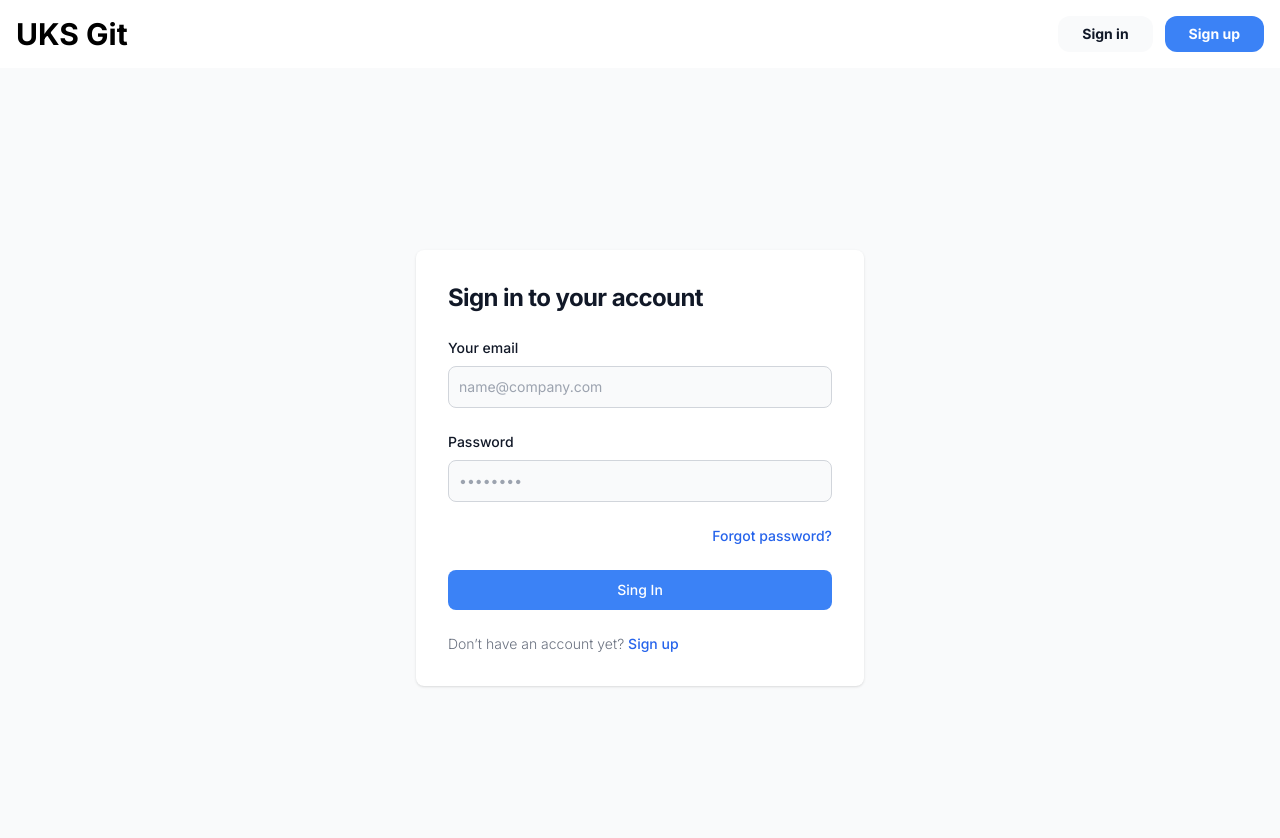
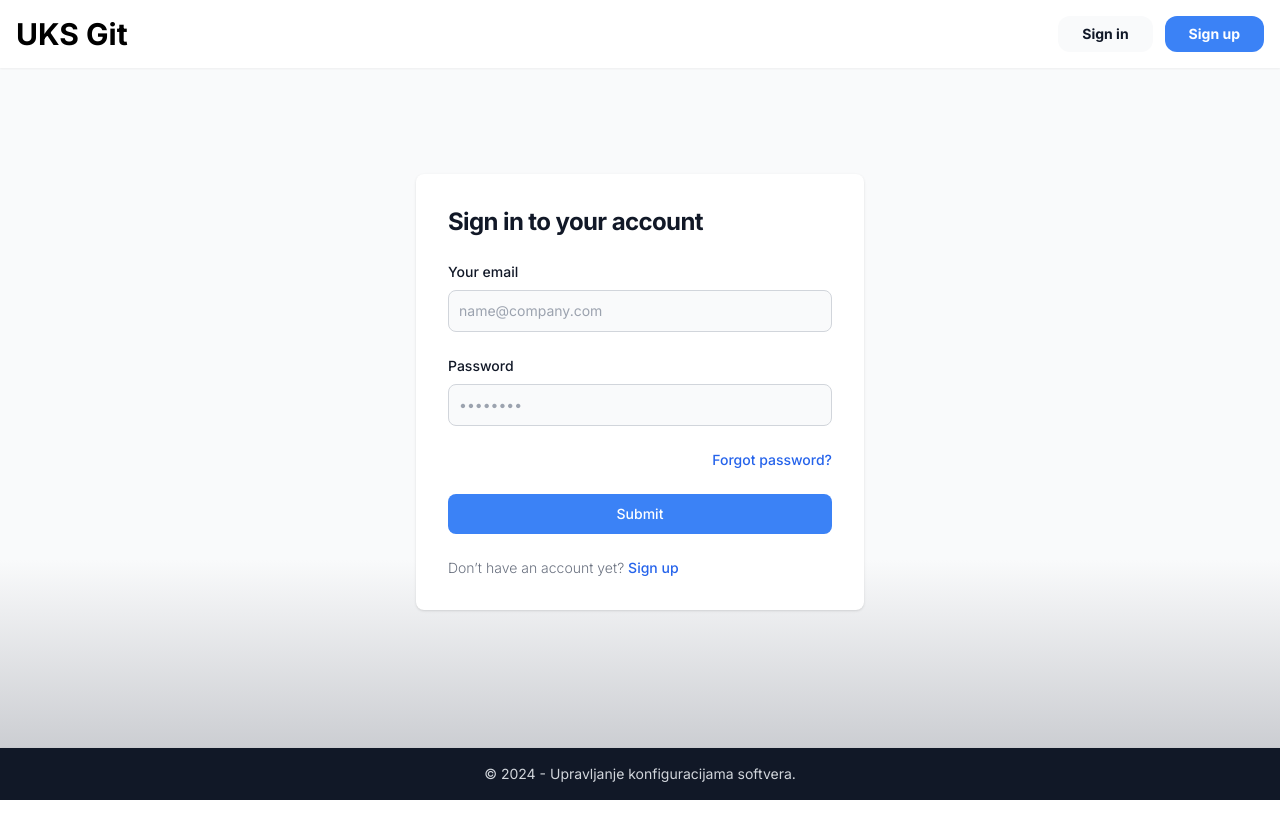
Before and after one commit to dimitrije12/uks-2023, a Next.js app in the folder frontend/: page /login in a window 1280 px wide. Shown: the top 838 px of the page. After the commit the page ends 800 px from the top, so only its background shows below. Built offline with nearby package versions, Linux system fonts and the light colour scheme.

Commit message:
dodat footer i sredjen layout

```diff
--- a/frontend/src/app/globals.css
+++ b/frontend/src/app/globals.css
@@ -15,3 +15,29 @@
     --background-end-rgb: 0, 0, 0;
   }
 }
+
+* {
+  box-sizing: border-box;
+  margin: 0;
+  padding: 0;
+}
+
+html,
+body {
+  overflow-x: hidden;
+}
+
+body {
+  height: 100vh;
+  font-size: 16px;
+  -webkit-font-smoothing: antialiased;
+  -moz-osx-font-smoothing: grayscale;
+  background: linear-gradient(
+    180deg,
+    rgb(249, 250, 251) 0%,
+    rgb(249, 250, 251) 70%,
+    rgb(197, 199, 204) 97%,
+    rgb(24, 31, 131) 100%
+  );
+  /* @apply bg-gray-50; */
+}
--- a/frontend/src/app/layout.js
+++ b/frontend/src/app/layout.js
@@ -1,6 +1,8 @@
 import { Inter } from 'next/font/google';
 import './globals.css';
-import Navbar from '@/layouts/navbar';
+import Navbar from '@/layouts/navbar/navbar';
+import Footer from '@/layouts/footer/footer';
+import ContentWrapper from '@/layouts/contentWrapper/contentWrapper';
 
 const inter = Inter({ subsets: ['latin'] });
 
@@ -13,8 +15,11 @@ export default function RootLayout({ children }) {
   return (
     <html lang="en">
       <body className={inter.className}>
-        <Navbar />
-        {children}
+        <ContentWrapper>
+          <Navbar />
+          {children}
+          <Footer />
+        </ContentWrapper>
       </body>
     </html>
   );
--- a/frontend/src/app/login/login.module.scss
+++ b/frontend/src/app/login/login.module.scss
@@ -1,9 +1,6 @@
 .container {
-    @apply bg-gray-50 dark:bg-gray-900;
-    >div {
-        @apply flex flex-col items-center justify-center px-6 py-8 mx-auto md:h-screen lg:py-0;
-        >div {
-            @apply w-full bg-white rounded-lg shadow dark:border md:mt-0 sm:max-w-md xl:p-0 dark:bg-gray-800 dark:border-gray-700;
-        }
-    }
+  @apply flex-grow flex flex-col items-center justify-center;
+  > div {
+    @apply w-full bg-white rounded-lg shadow max-w-md mb-8;
+  }
 }
--- a/frontend/src/app/login/page.js
+++ b/frontend/src/app/login/page.js
@@ -8,7 +8,6 @@ import Button from '@/components/button/button';
 const Login = () => {
   return (
     <section className={styles.container}>
-      <div>
       <div>
         <div className="p-6 space-y-4 md:space-y-6 sm:p-8">
           <h1 className="text-xl font-bold leading-tight tracking-tight text-gray-900 md:text-2xl dark:text-white">
@@ -40,8 +39,8 @@ const Login = () => {
                 Forgot password?
               </a>
             </div>
-              <Button onClick={() => console.log('Sing In - clicked.')}>
-                Sing In
+            <Button onClick={() => console.log('Sign In - clicked.')}>
+              Submit
             </Button>
             <p className="text-sm font-light text-gray-500 dark:text-gray-400">
               Don’t have an account yet?{' '}
@@ -55,7 +54,6 @@ const Login = () => {
           </form>
         </div>
       </div>
-      </div>
     </section>
   );
 };
--- a/frontend/src/components/input/input.js
+++ b/frontend/src/components/input/input.js
@@ -1,17 +1,16 @@
+import styles from './input.module.scss';
+
 const Input = ({ labelFor, labelContent, type, name, id, placeholder }) => {
   return (
     <div>
-      <label
-        htmlFor={labelFor}
-        className="block mb-2 text-sm font-medium text-gray-900 dark:text-white"
-      >
+      <label htmlFor={labelFor} className={styles.label}>
         {labelContent}
       </label>
       <input
         type={type}
         name={name}
         id={id}
-        className="bg-gray-50 border border-gray-300 text-gray-900 sm:text-sm rounded-lg focus:ring-blue-600 focus:border-blue-600 block w-full p-2.5 dark:bg-gray-700 dark:border-gray-600 dark:placeholder-gray-400 dark:text-white dark:focus:ring-blue-500 dark:focus:border-blue-500"
+        className={styles.input}
         placeholder={placeholder}
         required=""
       />
--- a/frontend/src/components/input/input.module.scss
+++ b/frontend/src/components/input/input.module.scss
@@ -0,0 +1,7 @@
+.label {
+    @apply block mb-2 text-sm font-medium text-gray-900 dark:text-white;
+}
+
+.input {
+    @apply bg-gray-50 border border-gray-300 text-gray-900 sm:text-sm rounded-lg focus:ring-blue-600 focus:border-blue-600 block w-full p-2.5 dark:bg-gray-700 dark:border-gray-600 dark:placeholder-gray-400 dark:text-white dark:focus:ring-blue-500 dark:focus:border-blue-500;
+}
--- /dev/null
+++ b/frontend/src/layouts/contentWrapper/contentWrapper.js
@@ -0,0 +1,9 @@
+const ContentWrapper = ({ children }) => {
+  return (
+    <div className="flex flex-col items-stretch min-h-screen w-screen">
+      {children}
+    </div>
+  );
+};
+
+export default ContentWrapper;
--- /dev/null
+++ b/frontend/src/layouts/footer/footer.js
@@ -0,0 +1,13 @@
+const Footer = () => {
+  return (
+    <footer className="bg-gray-900 shadow">
+      <div className="w-full p-4 flex items-center justify-center">
+        <span className="text-sm text-gray-300">
+          © 2024 - Upravljanje konfiguracijama softvera.
+        </span>
+      </div>
+    </footer>
+  );
+};
+
+export default Footer;
--- a/frontend/src/layouts/navbar.js
+++ b/frontend/src/layouts/navbar/navbar.js
@@ -2,7 +2,7 @@ import Link from '@/components/link/link';
 
 const Navbar = () => {
   return (
-    <nav className="relative px-4 py-4 flex justify-between items-center bg-white">
+    <nav className="relative px-4 py-4 flex justify-between items-center bg-white shadow-sm">
       <a className="text-3xl font-bold leading-none" href="/">
         UKS Git
       </a>
```
Lines whose indentation alone changed are shown as unchanged.
